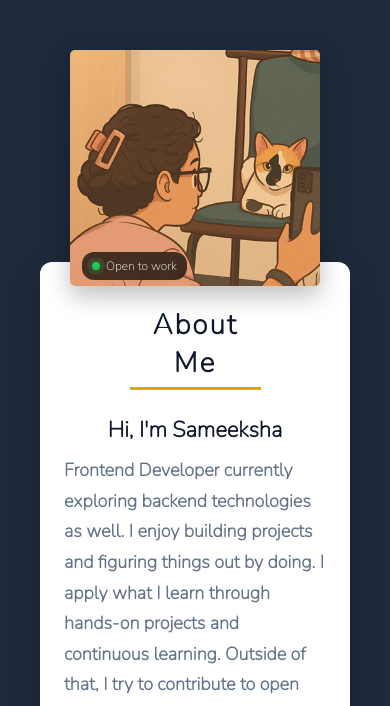
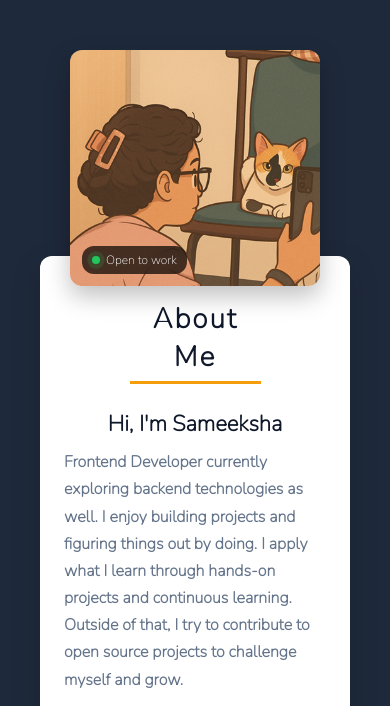
Before and after one commit to sameeksha-dalvi/dev-portfolio-homepage, a website built with webpack: page src/template.html in a window 390 px wide. Shown: the top 706 px of the page. Built offline with nearby package versions, Linux system fonts and the light colour scheme.

Commit message:
add media query for tablet view

```diff
--- a/src/style.css
+++ b/src/style.css
@@ -380,9 +380,9 @@
     line-height: 1.5;
 }
 
-.os-details{
+.os-details {
     display: flex;
-    gap:5px;
+    gap: 5px;
 }
 
 
@@ -395,7 +395,7 @@
     font-weight: 600;
 
     color: var(--bg-dark);
-    text-decoration: none;   /* removes underline */
+    text-decoration: none;
 
     padding: 10px 12px;
     border-radius: 8px;
@@ -404,10 +404,65 @@
 }
 
 .os-link a:hover {
-    background: rgba(245, 158, 11, 0.12); /* soft accent glow */
+    background: rgba(245, 158, 11, 0.12);
     transform: translateY(-2px);
 }
 
+/* for tablet view */
+
+@media (max-width: 1024px) {
+
+    .contactMe-section>h3,
+    #myWork-heading,
+    .aboutMe-info>h3,
+    .open-source-section>h3 {
+        font-size: 30px;
+    }
+
+    .aboutMe-section {
+        display: block;
+        padding: 80px 40px;
+    }
+
+    .aboutMe-image {
+        float: left;
+        margin-right: -100px;
+        margin-top: -50px;
+        margin-left: -10px;
+    }
+
+    .aboutMe-image img {
+        max-width: 300px;
+        border-radius: 12px;
+    }
+
+    .aboutMe-info {
+        padding-left: 120px;
+        border-radius: 12px;
+
+    }
+
+    .aboutMe-info>h3 {
+        width: 40%;
+    }
+
+    .email-btn {
+        margin-right: 100px;
+         font-size: 18px;
+    }
+
+    .aboutMe-info>p,
+    .project-description,
+    .os-content p {
+        font-size: 16px;
+    }
+
+
+
+}
+
+
+/* for mobile view */
 
 @media (max-width: 600px) {
 
@@ -418,22 +473,25 @@
         font-size: 28px;
     }
 
-    .aboutMe-info>h3,.contactMe-section>h3 {
+    .aboutMe-info>h3,
+    .contactMe-section>h3 {
         margin-top: 20px;
         text-align: center;
         width: 50%;
     }
 
 
-    .open-source-section>h3{
+    .open-source-section>h3 {
         text-align: center;
         width: 100%;
     }
 
     .aboutMe-section {
+        display: flex;
         flex-direction: column;
         background: var(--bg-dark);
         padding-top: 50px;
+        align-items: center;
     }
 
     .aboutMe-image>img {
@@ -442,7 +500,11 @@
     }
 
     .aboutMe-image {
+        float: none;
+        margin: 0;
         z-index: 2;
+        display: flex;
+        justify-content: center;
     }
 
     .aboutMe-info {
@@ -450,6 +512,7 @@
         z-index: 1;
         border-radius: 12px;
         align-items: center;
+        padding-left: 24px;
     }
 
     .aboutMe-links {
@@ -463,20 +526,22 @@
     }
 
 
-    .os-item{
+    .os-item {
         flex-direction: column;
-        gap:20px
+        gap: 20px
     }
 
-    .os-content h5,.project-name {
+    .os-content h5,
+    .project-name {
         font-size: 20px;
     }
 
-    .os-content p,.project-description {
+    .os-content p,
+    .project-description {
         font-size: 16px;
     }
 
-    .os-content h5{
+    .os-content h5 {
         margin-bottom: 10px;
     }
 
@@ -489,7 +554,8 @@
         font-size: 20px;
     }
 
-    .contactMe-section>h3,#myWork-heading {
+    .contactMe-section>h3,
+    #myWork-heading {
         text-align: center;
         width: 50%;
     }
@@ -509,17 +575,17 @@
         margin-bottom: 10px;
     }
 
-    .contact-text > p{
+    .contact-text>p {
         text-align: center;
         font-size: 18px;
     }
 
-    .os-details{
+    .os-details {
         flex-direction: column;
         margin-bottom: 10px;
     }
 
-    .os-link a{
+    .os-link a {
         padding: 4px 4px;
     }
 
@@ -527,7 +593,7 @@
         font-size: 13px;
     }
 
-    .myWork-header{
+    .myWork-header {
         display: flex;
         justify-content: center;
         align-items: center;
```
